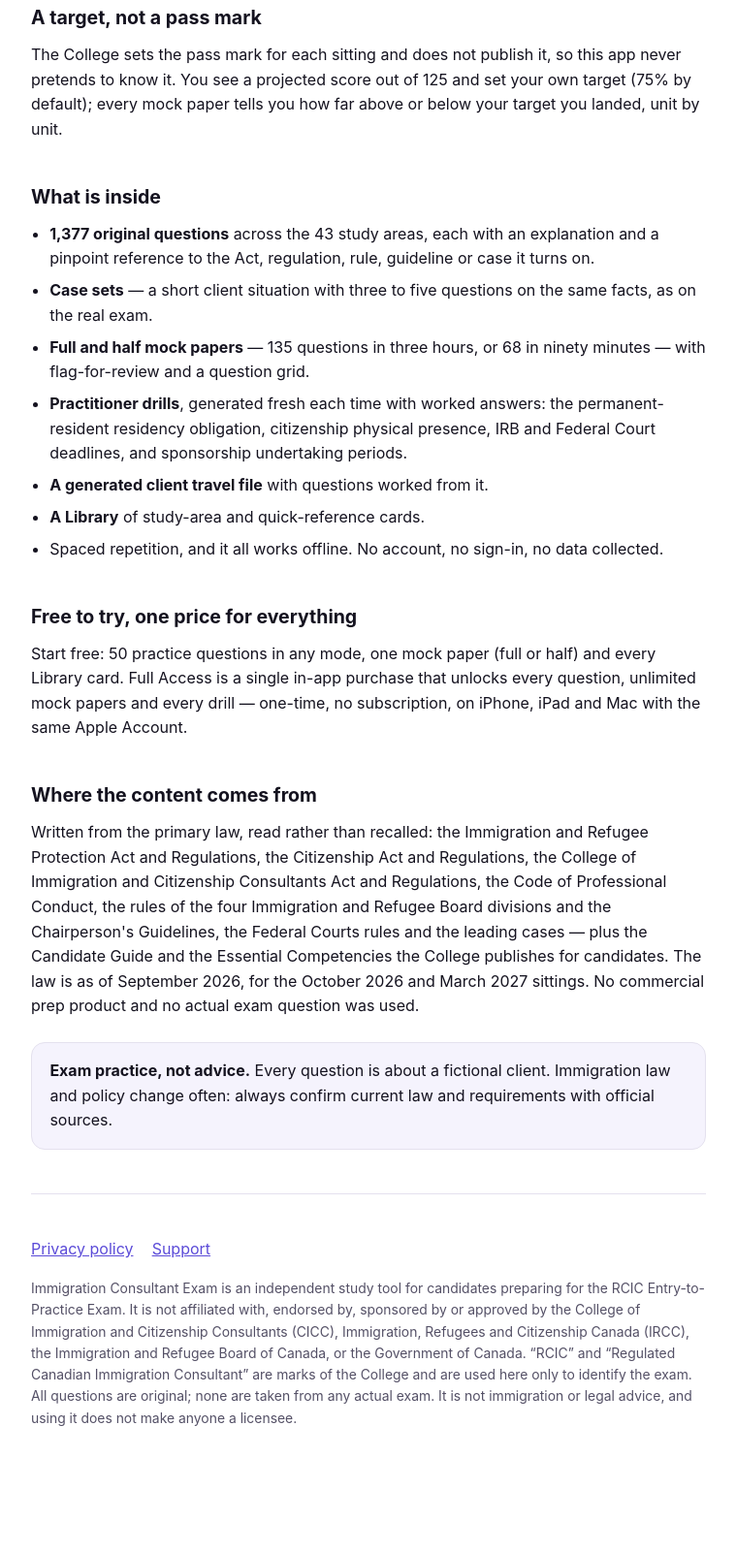
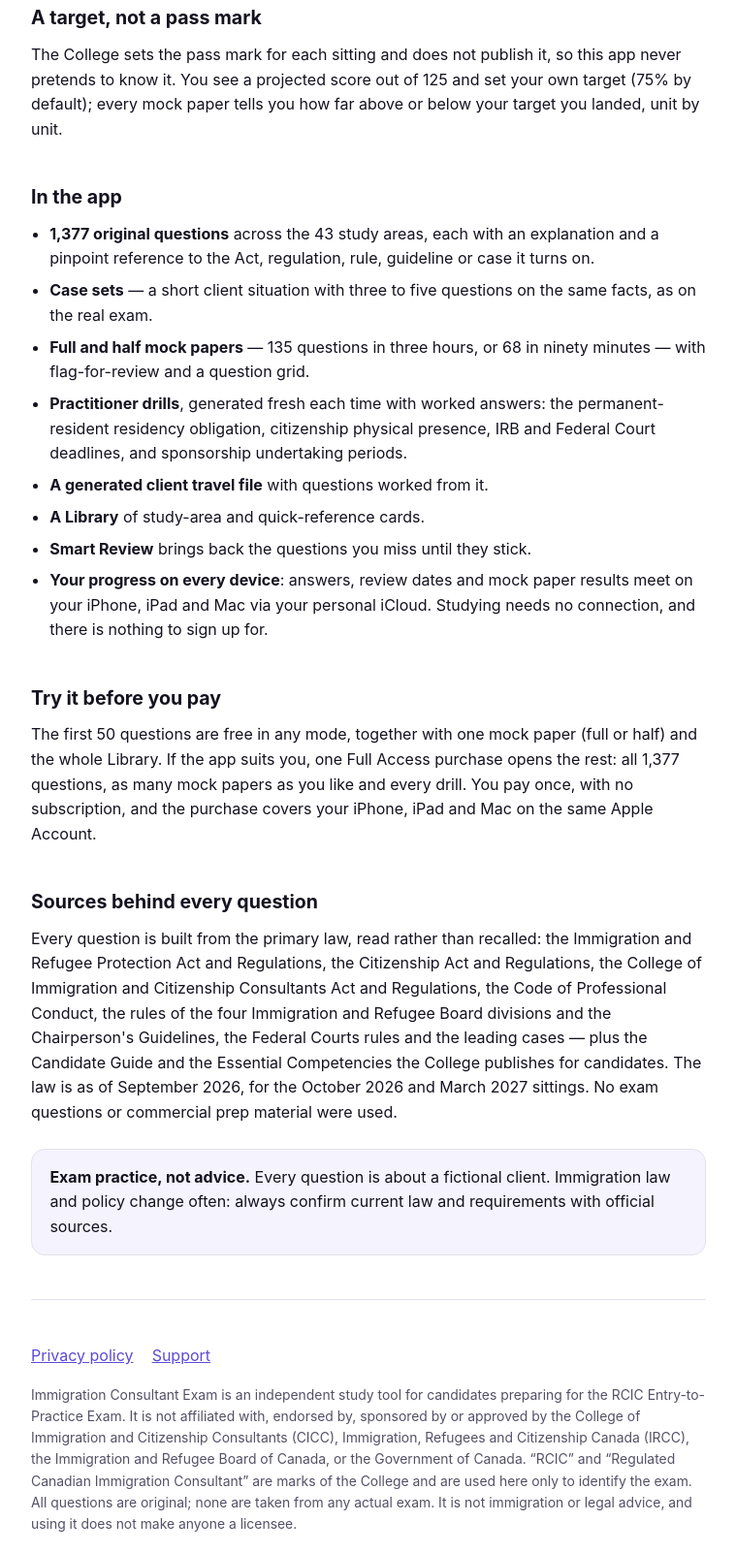
Before and after one commit to PatrickRodriguz2/immigration-consultant-exam, a plain HTML site: page index.html in a window 1280 px wide. Shown: the part 1048-2650 px from the top of the page at 97% size, without its empty margins (260-1019 px from the left). Before the commit the page ends 2618 px from the top, so only its background shows below. Drawn offline with Linux system fonts and the light colour scheme.

Commit message:
Consult Prep 1.2: index.html

```diff
--- a/index.html
+++ b/index.html
@@ -4,12 +4,12 @@
 <meta charset="utf-8">
 <meta name="viewport" content="width=device-width, initial-scale=1">
 <title>Immigration Consultant Exam — study app for the RCIC Entry-to-Practice Exam</title>
-<meta name="description" content="Practise for the RCIC Entry-to-Practice Exam, Canada's licensing exam for immigration consultants: 1,377 original questions, 48 case files, timed mock papers built to the published unit weights and a personal target in place of a pass mark. Free to try on iPhone, iPad and Mac. Not affiliated with CICC.">
+<meta name="description" content="Practise for the RCIC Entry-to-Practice Exam, Canada's licensing exam for immigration consultants: 1,377 original questions, 48 case files, timed mock papers built to the published unit weights and a personal target in place of a pass mark. Free to start, on iPhone, iPad and Mac alike. Not affiliated with CICC.">
 <meta name="apple-itunes-app" content="app-id=6815642399">
 <link rel="canonical" href="https://patrickrodriguz2.github.io/immigration-consultant-exam/">
 <meta property="og:type" content="website">
 <meta property="og:title" content="Immigration Consultant Exam — practice for the RCIC Entry-to-Practice Exam">
-<meta property="og:description" content="1,377 original questions, 48 case files and timed mock papers built to the nine published unit weights. Free to try on iPhone, iPad and Mac.">
+<meta property="og:description" content="1,377 original questions, 48 case files and timed mock papers built to the nine published unit weights. Free to start, on iPhone, iPad and Mac alike.">
 <meta property="og:url" content="https://patrickrodriguz2.github.io/immigration-consultant-exam/">
 <meta property="og:image" content="https://patrickrodriguz2.github.io/immigration-consultant-exam/og.png">
 <meta property="og:image:width" content="1200">
@@ -21,7 +21,7 @@
  "@context": "https://schema.org",
  "@type": "SoftwareApplication",
  "name": "Immigration Consultant Exam",
- "alternateName": "Consult Prep",
+ "alternateName": "Consultant Exam",
  "description": "Practice for the RCIC Entry-to-Practice Exam, Canada's licensing exam for immigration consultants, with original questions written from the law, case files and timed mock papers built to the published unit weights.",
  "applicationCategory": "EducationalApplication",
  "operatingSystem": "iOS 26, iPadOS 26, macOS 26",
@@ -32,10 +32,6 @@
   "@type": "Offer",
   "price": "0",
   "priceCurrency": "CAD"
- },
- "author": {
-  "@type": "Person",
-  "name": "P. Rodrigues"
  }
 }
 </script>
@@ -78,7 +74,7 @@
 <body>
 <main>
 
-  <p class="eyebrow">iPhone, iPad &amp; Mac · shown as “Consult Prep”</p>
+  <p class="eyebrow">iPhone, iPad &amp; Mac · “Consultant Exam” under the icon on iPhone and iPad</p>
   <h1>Immigration Consultant Exam</h1>
   <p class="lede">An independent study app for candidates preparing for the RCIC Entry-to-Practice Exam — written from the primary law, built to the published blueprint, and honest about what is not published.</p>
   <p><a href="https://apps.apple.com/app/id6815642399">On the App Store</a> · free to try · <a href="support.html">Support</a> · <a href="privacy.html">Privacy</a></p>
@@ -105,7 +101,7 @@
   <h2>A target, not a pass mark</h2>
   <p>The College sets the pass mark for each sitting and does not publish it, so this app never pretends to know it. You see a projected score out of 125 and set your own target (75% by default); every mock paper tells you how far above or below your target you landed, unit by unit.</p>
 
-  <h2>What is inside</h2>
+  <h2>In the app</h2>
   <ul>
     <li><strong>1,377 original questions</strong> across the 43 study areas, each with an explanation and a pinpoint reference to the Act, regulation, rule, guideline or case it turns on.</li>
     <li><strong>Case sets</strong> — a short client situation with three to five questions on the same facts, as on the real exam.</li>
@@ -113,14 +109,15 @@
     <li><strong>Practitioner drills</strong>, generated fresh each time with worked answers: the permanent-resident residency obligation, citizenship physical presence, IRB and Federal Court deadlines, and sponsorship undertaking periods.</li>
     <li><strong>A generated client travel file</strong> with questions worked from it.</li>
     <li><strong>A Library</strong> of study-area and quick-reference cards.</li>
-    <li>Spaced repetition, and it all works offline. No account, no sign-in, no data collected.</li>
+    <li><strong>Smart Review</strong> brings back the questions you miss until they stick.</li>
+    <li><strong>Your progress on every device</strong>: answers, review dates and mock paper results meet on your iPhone, iPad and Mac via your personal iCloud. Studying needs no connection, and there is nothing to sign up for.</li>
   </ul>
 
-  <h2>Free to try, one price for everything</h2>
-  <p>Start free: 50 practice questions in any mode, one mock paper (full or half) and every Library card. Full Access is a single in-app purchase that unlocks every question, unlimited mock papers and every drill — one-time, no subscription, on iPhone, iPad and Mac with the same Apple Account.</p>
+  <h2>Try it before you pay</h2>
+  <p>The first 50 questions are free in any mode, together with one mock paper (full or half) and the whole Library. If the app suits you, one Full Access purchase opens the rest: all 1,377 questions, as many mock papers as you like and every drill. You pay once, with no subscription, and the purchase covers your iPhone, iPad and Mac on the same Apple Account.</p>
 
-  <h2>Where the content comes from</h2>
-  <p>Written from the primary law, read rather than recalled: the Immigration and Refugee Protection Act and Regulations, the Citizenship Act and Regulations, the College of Immigration and Citizenship Consultants Act and Regulations, the Code of Professional Conduct, the rules of the four Immigration and Refugee Board divisions and the Chairperson's Guidelines, the Federal Courts rules and the leading cases — plus the Candidate Guide and the Essential Competencies the College publishes for candidates. The law is as of September 2026, for the October 2026 and March 2027 sittings. No commercial prep product and no actual exam question was used.</p>
+  <h2>Sources behind every question</h2>
+  <p>Every question is built from the primary law, read rather than recalled: the Immigration and Refugee Protection Act and Regulations, the Citizenship Act and Regulations, the College of Immigration and Citizenship Consultants Act and Regulations, the Code of Professional Conduct, the rules of the four Immigration and Refugee Board divisions and the Chairperson's Guidelines, the Federal Courts rules and the leading cases — plus the Candidate Guide and the Essential Competencies the College publishes for candidates. The law is as of September 2026, for the October 2026 and March 2027 sittings. No exam questions or commercial prep material were used.</p>
 
   <div class="card">
     <p><strong>Exam practice, not advice.</strong> Every question is about a fictional client. Immigration law and policy change often: always confirm current law and requirements with official sources.</p>
```
